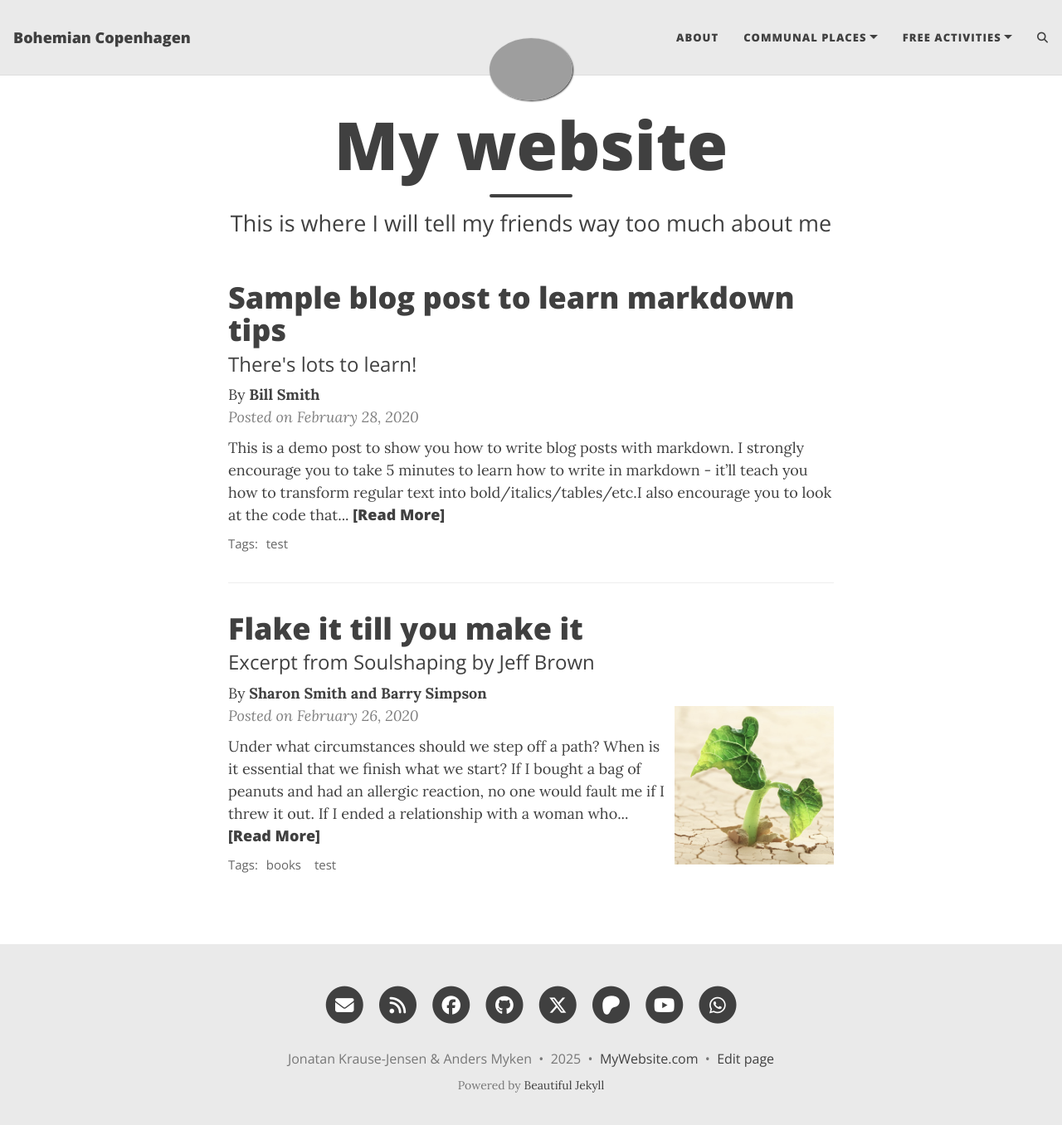
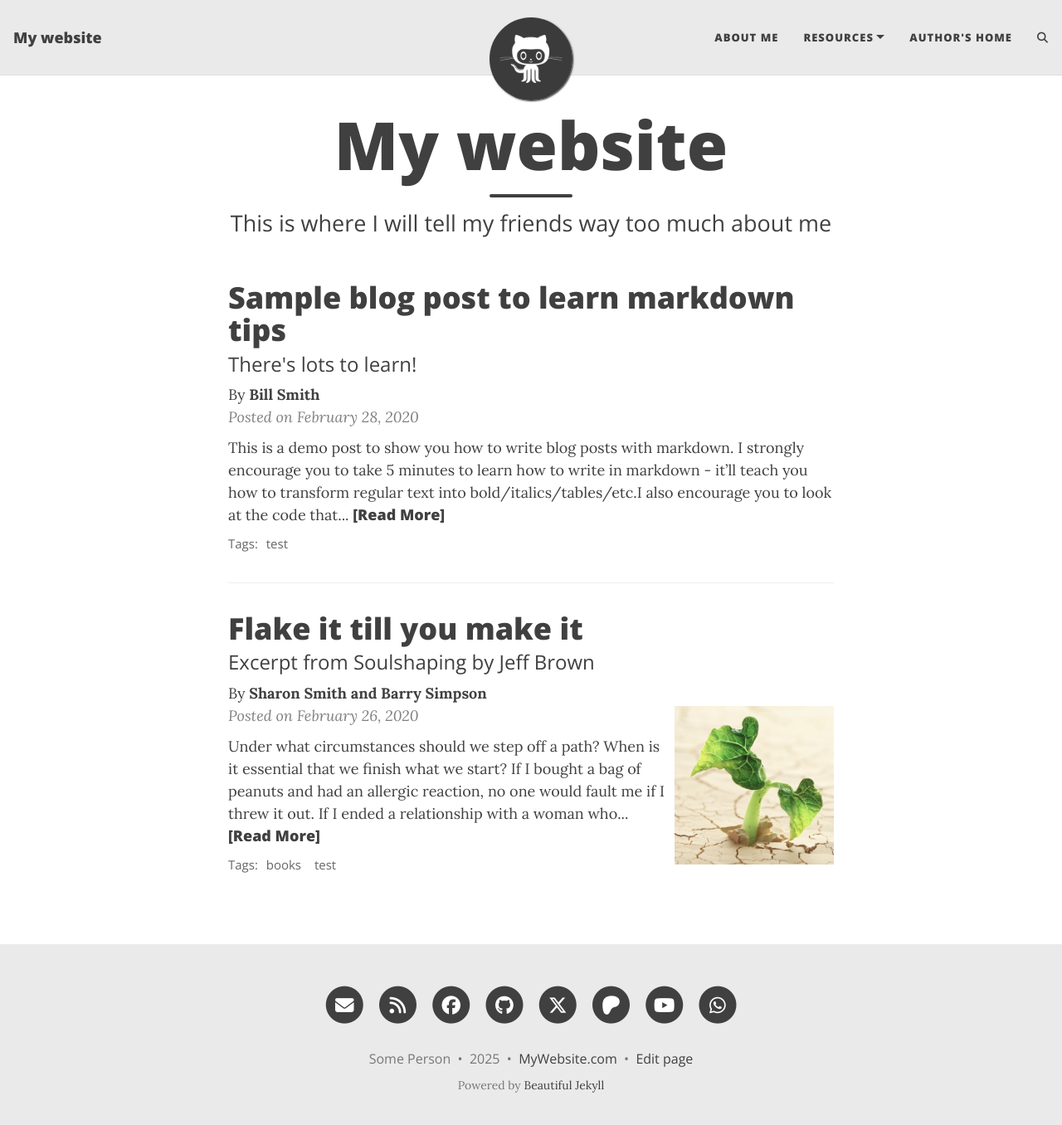
Before and after one commit to jonatankrause/PublicSpaces, a Jekyll site: the page built from index.html, in a window 1280 px wide and 1369 px high. Shown: the top 1356 px of the window at 83% size. Built offline with Jekyll 4.4.1, drawn with Linux system fonts in a browser that asks for light colours; the list of posts is cut into pages by our own code; comment, search, counter and statistics services are not loaded.

Commit message:
Update _config.yml

```diff
--- a/_config.yml
+++ b/_config.yml
@@ -10,23 +10,21 @@
 ############################
 
 # Name of website
-title: Bohemian Copenhagen
+title: My website
 
 # Your name to show in the footer
-author: Jonatan Krause-Jensen & Anders Myken
+author: Some Person
 
 ###############################################
 # --- List of links in the navigation bar --- #
 ###############################################
 
 navbar-links:
-  About: "aboutme"
-  Communal places:
-    - Libraries: "/path/to/site"
-    - Other: "/path/to/site"
-  Free activities:
-    - Communal dinners: "/path/to/site"
-    - Communal singing: "/path/to/site"
+  About Me: "aboutme"
+  Resources:
+    - Beautiful Jekyll: "https://beautifuljekyll.com"
+    - Learn markdown: "https://www.markdowntutorial.com/"
+  Author's home: "https://deanattali.com"
 
 ################
 # --- Logo --- #
@@ -34,7 +32,7 @@ navbar-links:
 
 # Image to show in the navigation bar - works best with a square image
 # Remove this parameter if you don't want an image in the navbar
-avatar: "U+2615"
+avatar: "/assets/img/avatar-icon.png"
 
 # By default, the image is cut into a circle. You can disable this behaviour by setting 'round-avatar: false'
 round-avatar: true
@@ -42,8 +40,6 @@ round-avatar: true
 # If you want to have an image logo in the top-left corner instead of having the title of the website,
 # then specify the following parameter
 #title-img: /path/to/image
-
-
 
 
 #####################################
```
